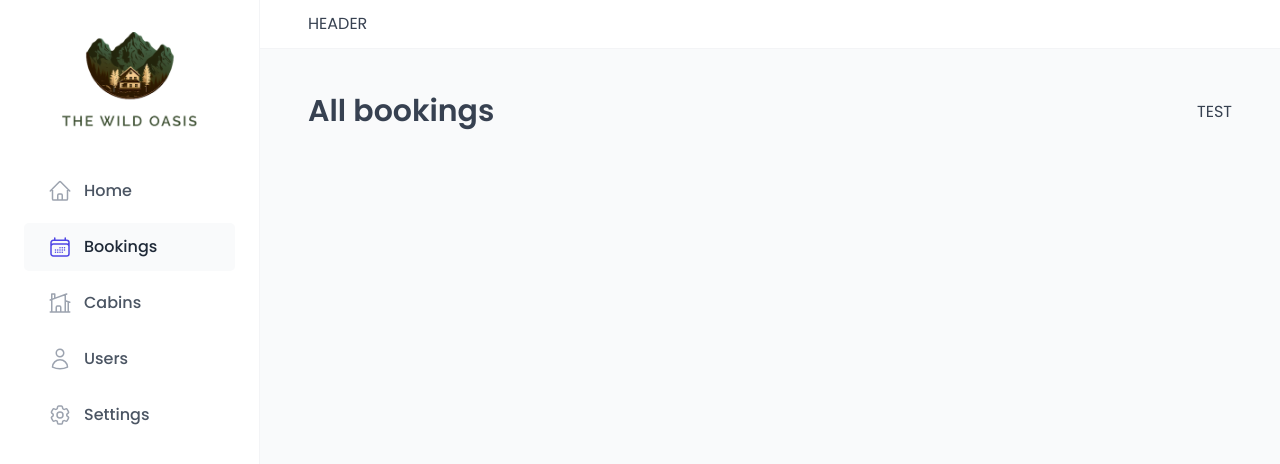
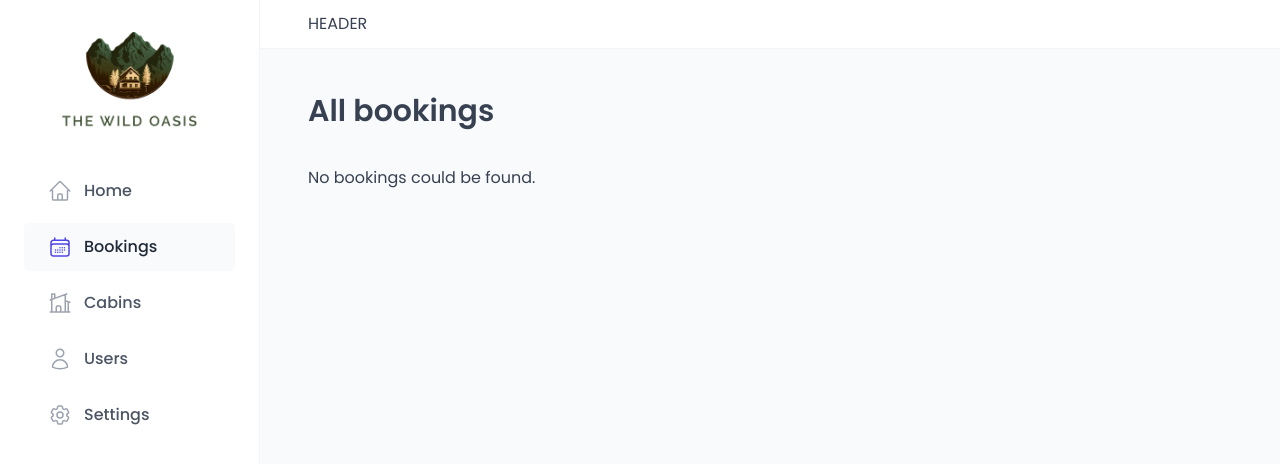
Before and after one commit to AnhtuanUit/React-Course-Learning-Parts, a React (Vite) app in the folder 17-the-wild-oasis/: page /bookings in a window 1280 px wide. Shown: the top 464 px of the page. Built offline with nearby package versions, Linux system fonts and the light colour scheme; no server answers; the database is empty; a web font is replaced by a local one.

Commit message:
Building the Bookings Table

```diff
--- a/17-the-wild-oasis/src/features/bookings/BookingTable.jsx
+++ b/17-the-wild-oasis/src/features/bookings/BookingTable.jsx
@@ -1,9 +1,15 @@
 import BookingRow from "./BookingRow";
 import Table from "../../ui/Table";
 import Menus from "../../ui/Menus";
+import Empty from "@src/ui/Empty";
+import { useBookings } from "./useBookings";
+import Spinner from "@src/ui/Spinner";
 
 function BookingTable() {
-  const bookings = [];
+  const { bookings, isLoading } = useBookings();
+
+  if (isLoading) return <Spinner />;
+  if (!bookings.length) return <Empty resourceName="bookings" />;
 
   return (
     <Menus>
@@ -18,7 +24,7 @@ function BookingTable() {
         </Table.Header>
 
         <Table.Body
-          data={bookings}
+          values={bookings}
           render={(booking) => (
             <BookingRow key={booking.id} booking={booking} />
           )}
--- /dev/null
+++ b/17-the-wild-oasis/src/features/bookings/useBookings.js
@@ -0,0 +1,16 @@
+import { useQuery } from "@tanstack/react-query";
+
+import { getBookings } from "@src/services/apiBookings";
+
+export function useBookings() {
+  const {
+    isLoading,
+    data: bookings,
+    error,
+  } = useQuery({
+    queryKey: ["bookings"],
+    queryFn: getBookings,
+  });
+
+  return { isLoading, bookings, error };
+}
--- a/17-the-wild-oasis/src/pages/Bookings.jsx
+++ b/17-the-wild-oasis/src/pages/Bookings.jsx
@@ -1,12 +1,17 @@
+import BookingTable from "@src/features/bookings/BookingTable";
 import Heading from "../ui/Heading";
+
 import Row from "../ui/Row";
-
 function Bookings() {
   return (
-    <Row type="horizontal">
-      <Heading as="h1">All bookings</Heading>
-      <p>TEST</p>
-    </Row>
+    <>
+      <Row type="horizontal">
+        <Heading as="h1">All bookings</Heading>
+      </Row>
+      <Row>
+        <BookingTable />
+      </Row>
+    </>
   );
 }
 
--- a/17-the-wild-oasis/src/services/apiBookings.js
+++ b/17-the-wild-oasis/src/services/apiBookings.js
@@ -1,5 +1,18 @@
 import { getToday } from "../utils/helpers";
 import supabase from "./supabase";
+
+export async function getBookings() {
+  const { data, error } = await supabase
+    .from("bookings")
+    .select("*, cabins(*), guests(*)");
+
+  if (error) {
+    console.error(error);
+    throw new Error("Bookings not found");
+  }
+
+  return data;
+}
 
 export async function getBooking(id) {
   const { data, error } = await supabase
--- a/17-the-wild-oasis/src/ui/Empty.jsx
+++ b/17-the-wild-oasis/src/ui/Empty.jsx
@@ -1,5 +1,5 @@
-function Empty({ resource }) {
-  return <p>No {resource} could be found.</p>;
+function Empty({ resourceName }) {
+  return <p>No {resourceName} could be found.</p>;
 }
 
 export default Empty;
```
Also changed, not shown: 1 other file (tests, documents, lock files or other folders).
